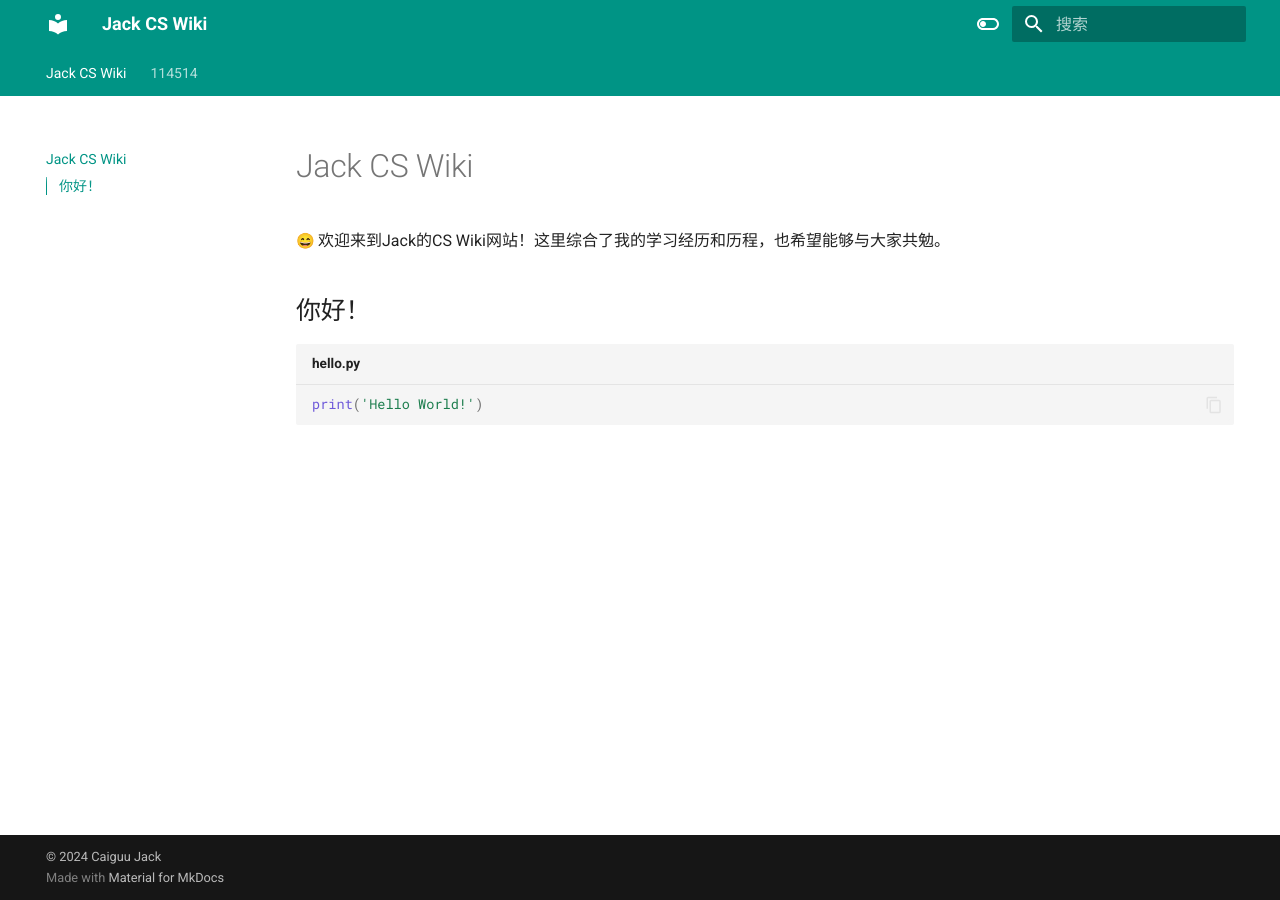
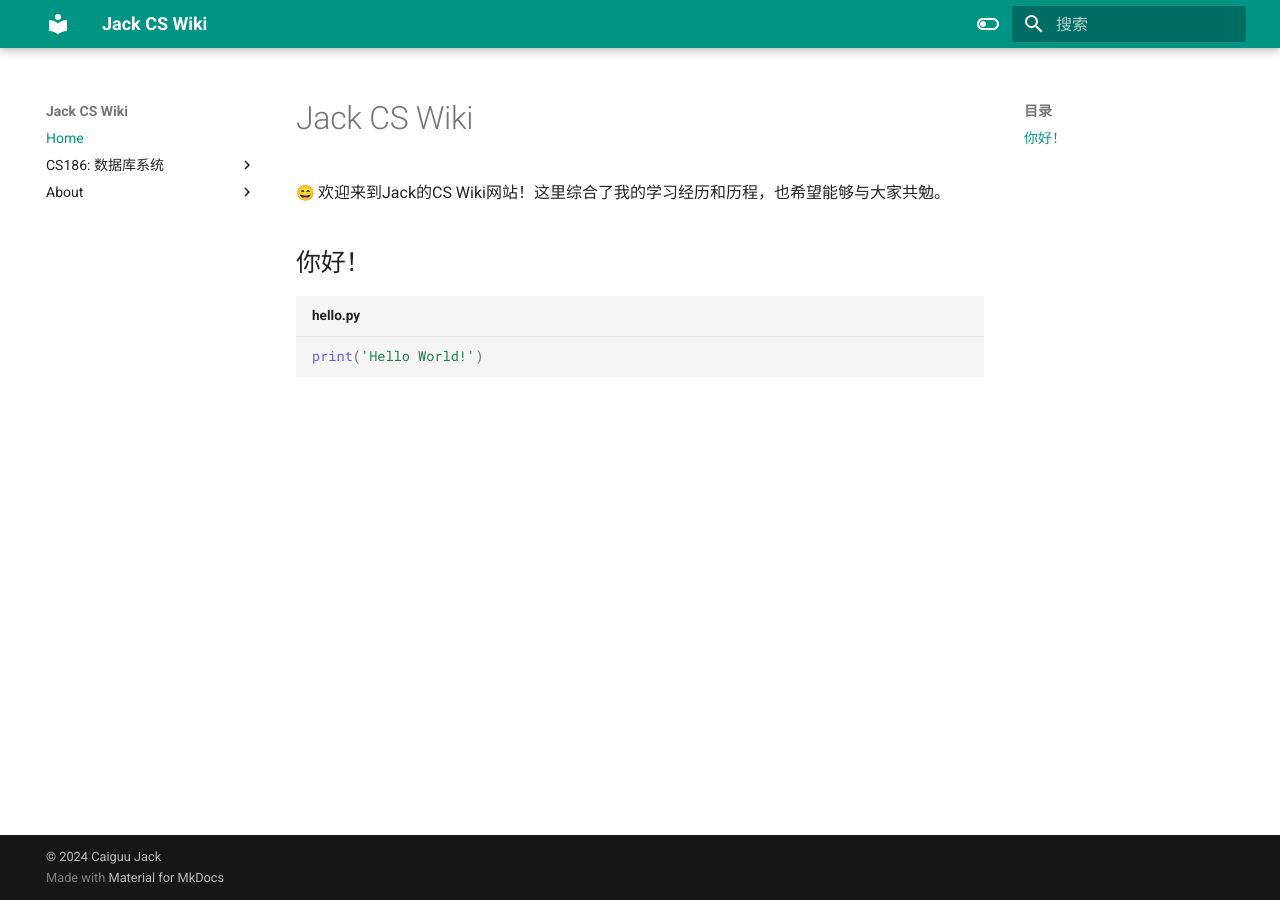
Before and after one commit to Caiguu/Jack_CS_Wiki, an MkDocs documentation site: the page built from docs/index.md, in a window 1280 px wide. Built offline with MkDocs 1.6.1 and Material for MkDocs 9.7.7, drawn with Linux system fonts in a browser that asks for light colours; emoji names are drawn with the system emoji font.

Commit message:
Add CS186

```diff
--- a/mkdocs.yml
+++ b/mkdocs.yml
@@ -4,15 +4,13 @@
 theme:
   name: material
   features:
-    - navigation.tabs
-    - navigation.sections
-    - toc.integrate
+    - header.autohide
+    - navigation.tracking
     - navigation.top
+    - search.highlight
+    - search.share
     - search.suggest
-    - search.highlight
-    - content.tabs.link
-    - content.code.annotation
-    - content.code.copy
+    - content.code.annotate
   language: zh
   palette:
     - scheme: default
@@ -43,3 +41,11 @@
   - pymdownx.emoji:
       emoji_index: !!python/name:material.extensions.emoji.twemoji
       emoji_generator: !!python/name:material.extensions.emoji.to_svg
+nav:
+  - Home: 'index.md'
+  - 'CS186: 数据库系统':
+    - '概述': 'CS186/CS186-overview.md'
+    - 'Intro': 'test.md'
+  - About:
+    - 'License': 'test.md'
+    - 'Release Notes': 'test.md'
```
Also changed, not shown: docs/CS186/CS186-overview.md (added, +3 -0 lines).
